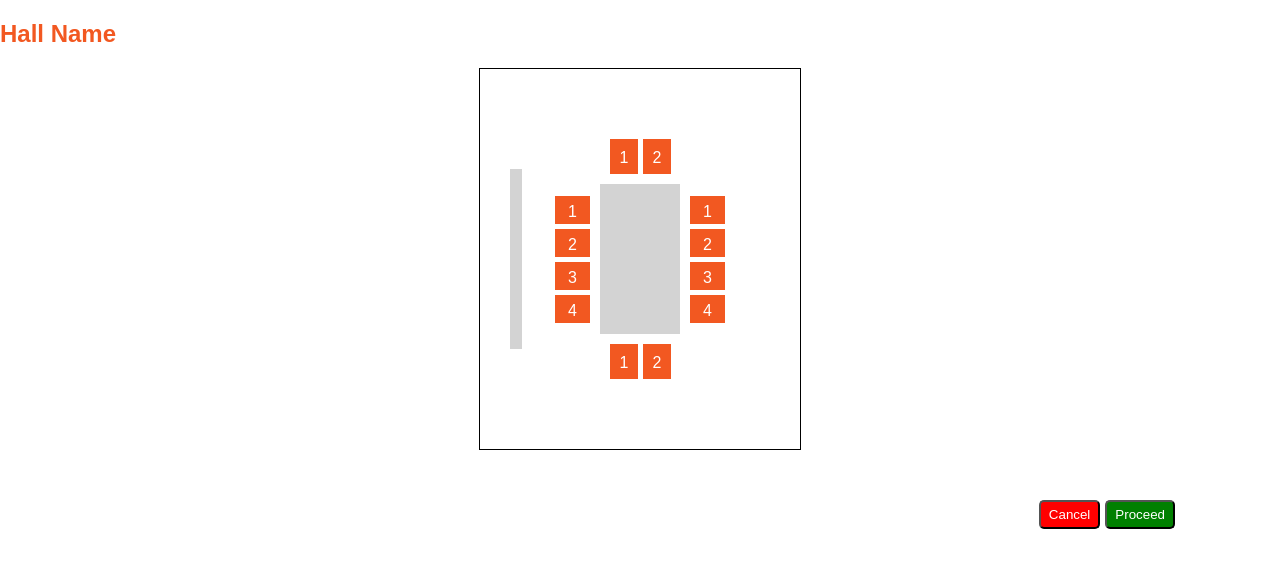
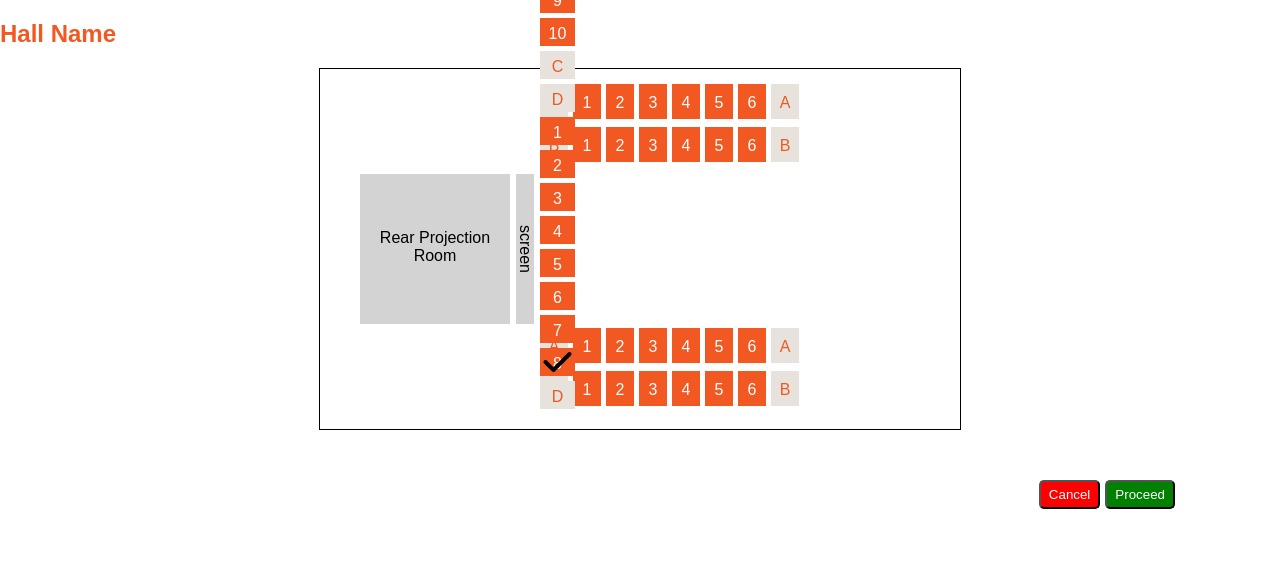
Before and after one commit to MisterMu/proj-db, a React (Create React App) app: page / in a window 1280 px wide. Shown: the top 568 px of the page. Built offline with nearby package versions, Linux system fonts and the light colour scheme.

Commit message:
add getAuditoriumMap() to room-map

```diff
--- a/src/components/room-map/room-map.css
+++ b/src/components/room-map/room-map.css
@@ -26,8 +26,21 @@
   position: relative;
 }
 
+.auditorium-room {
+  width: 640px;
+  height: 360px;
+  position: relative;
+}
+
 .room-map-row {
   margin-bottom: 8px;
+}
+
+.room-map-column {
+  display: -webkit-flex; /* Safari */
+  -webkit-flex-direction: column; /* Safari 6.1+ */
+  display: flex;
+  flex-direction: column;
 }
 
 .vertical-seat {
@@ -76,7 +89,7 @@
   background-color:lightgrey;
   text-align: center;
   padding-top: 12px;
-  box-sizing: bordder-box;
+  box-sizing: border-box;
   margin: 60px auto 30px;
 }
 
@@ -123,3 +136,42 @@
   right: 90px;
   top: 12px;
 }
+
+.auditorium-projection-room {
+  width: 150px;
+  height: 150px;
+  background-color: lightgrey;
+  position: absolute;
+  top: 50%;
+  left: 40px;
+  transform: translate(0, -50%);
+  padding-top: 55px;
+  box-sizing: border-box;
+}
+
+.auditorium-screen {
+  position: absolute;
+  width: 150px;
+  background-color: lightgrey;
+  left: 90px;
+  top: 66px;
+  transform: rotate(90deg);
+}
+
+.auditorium-zone-1 {
+  position: absolute;
+  top: 15px;
+  left: 220px;
+}
+
+.auditorium-zone-2 {
+  position: absolute;
+  bottom: 15px;
+  left: 220px;
+}
+
+.auditorium-zone-3 {
+  position: absolute;
+  bottom: 15px;
+  left: 220px;
+}
--- a/src/components/room-map/room-map.js
+++ b/src/components/room-map/room-map.js
@@ -8,8 +8,10 @@ export function GetRoomMap(props) {
     return getConferenceMap(props.seat, props.name);
   // } else if (props.room_type == 3) {
   //   return getConcertHallMap();
-  // } else if (props.room_type == 4) {
-  //   return getAuditoriumMap();
+  } else if (props.room_type == 4) {
+    return getAuditoriumMap(props.seat, props.name);
+  } else {
+    return null;
   }
 }
 
@@ -47,16 +49,32 @@ function getLectureHallMap(hall, name, pickSeat) {
 
 function getConferenceMap(room, name) {
   let rowA = room[0].map((item) => {
-    return <div className="room-map-seat vertical-seat">{item.id}</div>
+    if (item.taken) {
+      return <div className="room-map-seat-taken vertical-seat">{item.id}</div>
+    } else {
+      return <div className="room-map-seat vertical-seat">{item.id}</div>
+    }
   });
   let rowB = room[1].map((item) => {
-    return <div className="room-map-seat horizontal-seat">{item.id}</div>
+    if (item.taken) {
+      return <div className="room-map-seat-taken horizontal-seat">{item.id}</div>
+    } else {
+      return <div className="room-map-seat horizontal-seat">{item.id}</div>
+    }
   })
   let rowC = room[2].map((item) => {
-    return <div className="room-map-seat vertical-seat">{item.id}</div>
+    if (item.taken) {
+      return <div className="room-map-seat-taken vertical-seat">{item.id}</div>
+    } else {
+      return <div className="room-map-seat vertical-seat">{item.id}</div>
+    }
   })
   let rowD = room[3].map((item) => {
-    return <div className="room-map-seat horizontal-seat">{item.id}</div>
+    if (item.taken) {
+      return <div className="room-map-seat-taken horizontal-seat">{item.id}</div>
+    } else {
+      return <div className="room-map-seat horizontal-seat">{item.id}</div>
+    }
   })
   return (
     <div className="room-map-host">
@@ -81,3 +99,76 @@ function getConferenceMap(room, name) {
     </div>
   );
 }
+
+function getAuditoriumMap(room, name) {
+  let zone1 = room[0].map((data, i) => {
+    let seat = data.map((item) => {
+      if (item.taken) {
+        return <div className="room-map-seat-taken vertical-seat">{item.id}</div>
+      } else {
+        return <div className="room-map-seat vertical-seat">{item.id}</div>
+      }
+    });
+    return (
+      <div className="room-map-row">
+        <div className="room-map-row-label vertical-seat">{String.fromCharCode(65 + i)}</div>
+        {seat}
+        <div className="room-map-row-label vertical-seat">{String.fromCharCode(65 + i)}</div>
+      </div>
+    );
+  });
+  let zone2 = room[1].map((data, i) => {
+    let seat = data.map((item) => {
+      if (item.taken) {
+        return <div className="room-map-seat-taken vertical-seat">{item.id}</div>
+      } else {
+        return <div className="room-map-seat vertical-seat">{item.id}</div>
+      }
+    });
+    return (
+      <div className="room-map-row">
+        <div className="room-map-row-label vertical-seat">{String.fromCharCode(65 + i)}</div>
+        {seat}
+        <div className="room-map-row-label vertical-seat">{String.fromCharCode(65 + i)}</div>
+      </div>
+    );
+  });
+  let zone3 = room[2].map((data, i) => {
+    let seat = data.map((item) => {
+      if (item.taken) {
+        return <div className="room-map-seat-taken horizontal-seat">{item.id}</div>
+      } else {
+        return <div className="room-map-seat horizontal-seat">{item.id}</div>
+      }
+    });
+    return (
+      <div className="room-map-column">
+        <div className="room-map-row-label horizontal-seat">{String.fromCharCode(65 + i)}</div>
+        {seat}
+        <div className="room-map-row-label horizontal-seat">{String.fromCharCode(65 + i)}</div>
+      </div>
+    );
+  });
+  return (
+    <div className="room-map-host">
+      <h2 className="room-map-name">{name}</h2>
+      <div className="room-map-seat-container auditorium-room">
+        <div className="auditorium-projection-room">
+            Rear Projection Room
+          <div className="auditorium-screen">
+            screen
+          </div>
+        </div>
+        <div className="auditorium-zone-1">
+          {zone1}
+        </div>
+        <div className="auditorium-zone-2">
+          {zone2}
+        </div>
+        <div className="auditorium-zone-3">
+          {zone3}
+        </div>
+      </div>
+    </div>
+  );
+}
--- a/src/pages/buy-seat/buy-seat.js
+++ b/src/pages/buy-seat/buy-seat.js
@@ -217,7 +217,7 @@ const mock_data2 = [
   [
     {
       id: 1,
-      taken: false
+      taken: true
     }, {
       id: 2,
       taken: false
@@ -261,6 +261,200 @@ const mock_data2 = [
   ]
 ]
 
+const mock_data4 = [
+  [
+    [
+      {
+        id: 1,
+        taken: false
+      }, {
+        id: 2,
+        taken: false
+      }, {
+        id: 3,
+        taken: false
+      }, {
+        id: 4,
+        taken: false
+      }, {
+        id: 5,
+        taken: false
+      }, {
+        id: 6,
+        taken: false
+      }
+    ], [
+      {
+        id: 1,
+        taken: false
+      }, {
+        id: 2,
+        taken: false
+      }, {
+        id: 3,
+        taken: false
+      }, {
+        id: 4,
+        taken: false
+      }, {
+        id: 5,
+        taken: false
+      }, {
+        id: 6,
+        taken: false
+      }
+    ]
+  ], [
+    [
+      {
+        id: 1,
+        taken: false
+      }, {
+        id: 2,
+        taken: false
+      }, {
+        id: 3,
+        taken: false
+      }, {
+        id: 4,
+        taken: false
+      }, {
+        id: 5,
+        taken: false
+      }, {
+        id: 6,
+        taken: false
+      }
+    ], [
+      {
+        id: 1,
+        taken: false
+      }, {
+        id: 2,
+        taken: false
+      }, {
+        id: 3,
+        taken: false
+      }, {
+        id: 4,
+        taken: false
+      }, {
+        id: 5,
+        taken: false
+      }, {
+        id: 6,
+        taken: false
+      }
+    ]
+  ], [
+    [
+      {
+        id: 1,
+        taken: false
+      }, {
+        id: 2,
+        taken: false
+      }, {
+        id: 3,
+        taken: false
+      }, {
+        id: 4,
+        taken: false
+      }, {
+        id: 5,
+        taken: false
+      }, {
+        id: 6,
+        taken: false
+      }
+    ], [
+      {
+        id: 1,
+        taken: false
+      }, {
+        id: 2,
+        taken: false
+      }, {
+        id: 3,
+        taken: false
+      }, {
+        id: 4,
+        taken: false
+      }, {
+        id: 5,
+        taken: false
+      }, {
+        id: 6,
+        taken: false
+      }, {
+        id: 7,
+        taken: false
+      }, {
+        id: 8,
+        taken: false
+      }
+    ], [
+      {
+        id: 1,
+        taken: false
+      }, {
+        id: 2,
+        taken: false
+      }, {
+        id: 3,
+        taken: false
+      }, {
+        id: 4,
+        taken: false
+      }, {
+        id: 5,
+        taken: false
+      }, {
+        id: 6,
+        taken: false
+      }, {
+        id: 7,
+        taken: false
+      }, {
+        id: 8,
+        taken: false
+      }, {
+        id: 9,
+        taken: false
+      }, {
+        id: 10,
+        taken: false
+      }
+    ], [
+      {
+        id: 1,
+        taken: false
+      }, {
+        id: 2,
+        taken: false
+      }, {
+        id: 3,
+        taken: false
+      }, {
+        id: 4,
+        taken: false
+      }, {
+        id: 5,
+        taken: false
+      }, {
+        id: 6,
+        taken: false
+      }, {
+        id: 7,
+        taken: false
+      }, {
+        id: 8,
+        taken: true
+      }
+    ]
+  ]
+]
+
 export class BuySeat extends React.Component {
   cancel() {
     console.log('cancel');
@@ -273,7 +467,7 @@ export class BuySeat extends React.Component {
   render() {
     return(
       <div>
-        <GetRoomMap room_type={2} name="Hall Name" seat={mock_data2}/>
+        <GetRoomMap room_type={4} name="Hall Name" seat={mock_data4}/>
         <div className="buy-seat-button-container">
           <button className="buy-seat-button-red" onClick={this.cancel}>Cancel</button>
           <button className="buy-seat-button-green" onClick={this.proceed}>Proceed</button>
```
